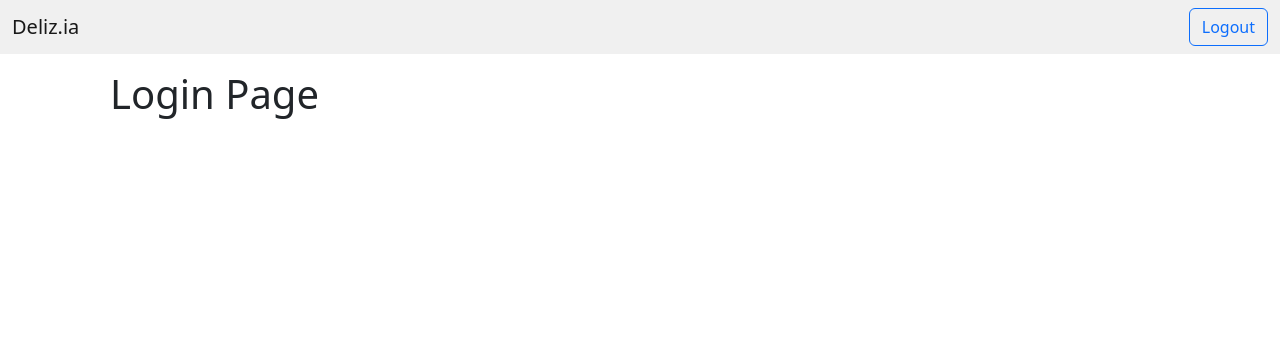
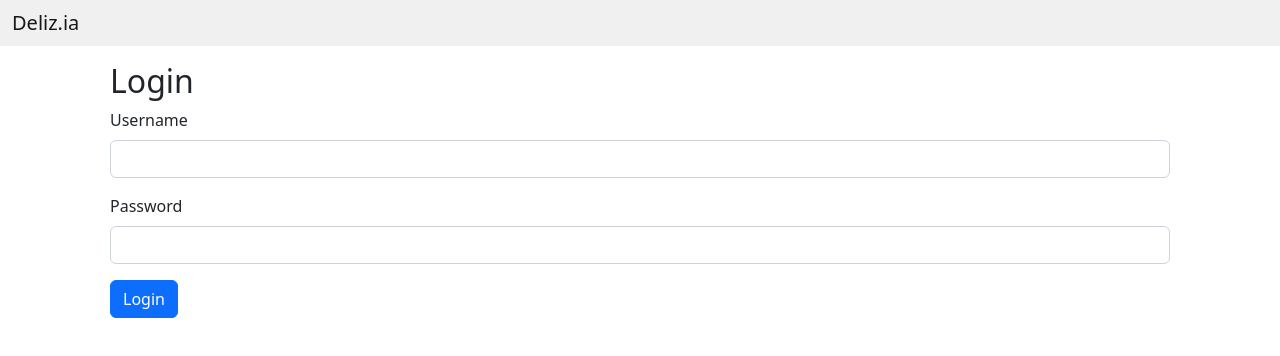
Before and after one commit to chiarazetaa/deliz.ia, an Angular app in the folder frontend/: page /login in a window 1280 px wide. Shown: the top 356 px of the page. Built offline with nearby package versions, Linux system fonts and the light colour scheme.

Commit message:
basic authentication using guards

```diff
--- /dev/null
+++ b/frontend/src/app/_helpers/auth.guard.ts
@@ -0,0 +1,23 @@
+import { Injectable } from "@angular/core";
+import { ActivatedRouteSnapshot, CanActivate, Router, RouterStateSnapshot } from "@angular/router";
+import { AuthenticationService } from "../_services/authentication.service";
+
+@Injectable({ providedIn: 'root' })
+export class AuthGuard implements CanActivate {
+    constructor(
+        private router: Router,
+        private authenticationService: AuthenticationService
+    ) {}
+
+    canActivate(route: ActivatedRouteSnapshot, state: RouterStateSnapshot) {
+        const currentUser = this.authenticationService.currentUserValue;
+        if (currentUser) {
+            // authorised so return true
+            return true;
+        }
+
+        // not logged in so redirect to login page with the return url
+        this.router.navigate(['/login']);
+        return false;
+    }
+}
--- /dev/null
+++ b/frontend/src/app/_helpers/error.interceptor.ts
@@ -0,0 +1,23 @@
+import { HttpEvent, HttpHandler, HttpInterceptor, HttpRequest } from "@angular/common/http";
+import { Injectable } from "@angular/core";
+import { Observable, throwError } from "rxjs";
+import { catchError } from 'rxjs/operators';
+import { AuthenticationService } from "../_services/authentication.service";
+
+@Injectable()
+export class ErrorInterceptor implements HttpInterceptor {
+    constructor(private authenticationService: AuthenticationService) {}
+
+    intercept(request: HttpRequest<any>, next: HttpHandler): Observable<HttpEvent<any>> {
+        return next.handle(request).pipe(catchError(err => {
+            if (err.status === 401) {
+                // auto logout if 401 response returned from api
+                this.authenticationService.logout();
+                location.reload();
+            }
+
+            const error = err.error.message || err.statusText;
+            return throwError(error);
+        }))
+    }
+}
--- /dev/null
+++ b/frontend/src/app/_helpers/fake-backend.ts
@@ -0,0 +1,64 @@
+import { Injectable } from '@angular/core';
+import { HttpRequest, HttpResponse, HttpHandler, HttpEvent, HttpInterceptor, HTTP_INTERCEPTORS } from '@angular/common/http';
+import { Observable, of, throwError } from 'rxjs';
+import { delay, mergeMap, materialize, dematerialize } from 'rxjs/operators';
+
+let users = [
+    { id: 1, firstName: 'Jason', lastName: 'Watmore', username: 'test', password: 'test' }
+];
+
+@Injectable()
+export class FakeBackendInterceptor implements HttpInterceptor {
+    intercept(request: HttpRequest<any>, next: HttpHandler): Observable<HttpEvent<any>> {
+        const { url, method, headers, body } = request;
+
+        // wrap in delayed observable to simulate server api call
+        return of(null)
+            .pipe(mergeMap(handleRoute))
+            .pipe(materialize()) // call materialize and dematerialize to ensure delay even if an error is thrown (https://github.com/Reactive-Extensions/RxJS/issues/648)
+            .pipe(delay(500))
+            .pipe(dematerialize());
+
+        function handleRoute() {
+            switch (true) {
+                case url.endsWith('/users/authenticate') && method === 'POST':
+                    return authenticate();
+                default:
+                    // pass through any requests not handled above
+                    return next.handle(request);
+            }
+        }
+
+        // route functions
+
+        function authenticate() {
+            const { username, password } = body;
+            const user = users.find(x => x.username === username && x.password === password);
+            if (!user) return error('Username or password is incorrect');
+            return ok({
+                id: user.id,
+                username: user.username,
+                firstName: user.firstName,
+                lastName: user.lastName,
+                token: 'fake-jwt-token'
+            })
+        }
+
+        // helper functions
+
+        function ok(body?) {
+            return of(new HttpResponse({ status: 200, body }))
+        }
+
+        function error(message) {
+            return throwError({ error: { message } });
+        }
+    }
+}
+
+export const fakeBackendProvider = {
+    // use fake backend in place of Http service for backend-less development
+    provide: HTTP_INTERCEPTORS,
+    useClass: FakeBackendInterceptor,
+    multi: true
+};
--- /dev/null
+++ b/frontend/src/app/_helpers/jwt.interceptor.ts
@@ -0,0 +1,23 @@
+import { HttpEvent, HttpHandler, HttpInterceptor, HttpRequest } from "@angular/common/http";
+import { Injectable } from "@angular/core";
+import { Observable } from "rxjs";
+import { AuthenticationService } from "../_services/authentication.service";
+
+@Injectable()
+export class JwtInterceptor implements HttpInterceptor {
+    constructor(private authenticationService: AuthenticationService) {}
+
+    intercept(request: HttpRequest<any>, next: HttpHandler): Observable<HttpEvent<any>> {
+        // add authorization header with jwt token if available
+        let currentUser = this.authenticationService.currentUserValue;
+        if (currentUser && currentUser.token) {
+            request = request.clone({
+                setHeaders: {
+                    Authorization: `Bearer ${currentUser.token}`
+                }
+            });
+        }
+
+        return next.handle(request);
+    }
+}
--- a/frontend/src/app/_services/authentication.service.ts
+++ b/frontend/src/app/_services/authentication.service.ts
@@ -18,7 +18,7 @@ export class AuthenticationService {
     }
 
     login(username, password) {
-        return this.http.post<any>(`${config.apiUrl}/users/authenticate`, { username, password })
+        return this.http.post<any>('http://localhost:4200/users/authenticate', { username, password })
             .pipe(map(user => {
                 // store user details and jwt token in local storage to keep user logged in between page refreshes
                 localStorage.setItem('currentUser', JSON.stringify(user));
--- a/frontend/src/app/app-routing.module.ts
+++ b/frontend/src/app/app-routing.module.ts
@@ -5,10 +5,11 @@ import { ItemDetailComponent } from './items/item-detail/item-detail.component';
 import { ItemEditComponent } from './items/item-edit/item-edit.component';
 import { ItemStartComponent } from './items/item-start/item-start.component';
 import { ItemsComponent } from './items/items.component';
+import { AuthGuard } from './_helpers/auth.guard';
 
 const routes: Routes = [
   { path: '', redirectTo: '/items', pathMatch: 'full' },
-  { path: 'items', component: ItemsComponent, children: [
+  { path: 'items', component: ItemsComponent, canActivate: [AuthGuard], children: [
     { path: '', component: ItemStartComponent },
     { path: 'new', component: ItemEditComponent },
     { path: ':id', component: ItemDetailComponent },
--- a/frontend/src/app/app.module.ts
+++ b/frontend/src/app/app.module.ts
@@ -3,7 +3,7 @@ import { NgModule } from '@angular/core';
 import { FormsModule, ReactiveFormsModule } from '@angular/forms';
 import { ItemComponent } from './items/item-list/item/item.component';
 import { NgbModule}  from '@ng-bootstrap/ng-bootstrap';
-import { HttpClientModule } from '@angular/common/http';
+import { HttpClientModule, HTTP_INTERCEPTORS } from '@angular/common/http';
 import { CommonModule } from '@angular/common';
 
 import { AppRoutingModule } from './app-routing.module';
@@ -15,6 +15,9 @@ import { ItemListComponent } from './items/item-list/item-list.component';
 import { ItemStartComponent } from './items/item-start/item-start.component';
 import { ItemEditComponent } from './items/item-edit/item-edit.component';
 import { LoginComponent } from './login/login.component';
+import { JwtInterceptor } from './_helpers/jwt.interceptor';
+import { ErrorInterceptor } from './_helpers/error.interceptor';
+import { fakeBackendProvider } from './_helpers/fake-backend';
 
 @NgModule({
   declarations: [
@@ -37,7 +40,12 @@ import { LoginComponent } from './login/login.component';
     NgbModule,
     HttpClientModule
   ],
-  providers: [],
+  providers: [
+    { provide: HTTP_INTERCEPTORS, useClass: JwtInterceptor, multi: true },
+    { provide: HTTP_INTERCEPTORS, useClass: ErrorInterceptor, multi: true },
+    // provider used to create fake backend
+    fakeBackendProvider
+  ],
   bootstrap: [AppComponent]
 })
 export class AppModule { }
--- a/frontend/src/app/header/header.component.html
+++ b/frontend/src/app/header/header.component.html
@@ -3,7 +3,7 @@
         <div class="navbar-start">
             <a class="navbar-brand" routerLink="/login">Deliz.ia</a>
         </div>
-        <div class="navbar-end">
+        <div class="navbar-end" *ngIf="currentUser">
             <button type="button" class="btn btn-outline-primary" (click)="logout()">Logout</button>
         </div>
     </div>
--- a/frontend/src/app/login/login.component.html
+++ b/frontend/src/app/login/login.component.html
@@ -1 +1,27 @@
-<h1>Login Page</h1>
+<div *ngIf="error" class="alert alert-danger">{{ error }}</div>
+
+<h2>Login</h2>
+<form [formGroup]="loginForm" (ngSubmit)="onSubmit()">
+    <div class="mb-3">
+        <label for="username" class="form-label">Username</label>
+        <input type="text" formControlName="username" class="form-control"
+            [ngClass]="{ 'is-invalid': submitted && f.username.errors }" />
+        <div *ngIf="submitted && f.username.errors" class="invalid-feedback">
+            <div *ngIf="f.username.errors.required">Campo obbligatorio</div>
+        </div>
+    </div>
+    <div class="mb-3">
+        <label for="password" class="form-label">Password</label>
+        <input type="password" formControlName="password" class="form-control"
+            [ngClass]="{ 'is-invalid': submitted && f.password.errors }" />
+        <div *ngIf="submitted && f.password.errors" class="invalid-feedback">
+            <div *ngIf="f.password.errors.required">Campo obbligatorio</div>
+        </div>
+    </div>
+    <div class="form-group">
+        <button [disabled]="loading" class="btn btn-primary">
+            <span *ngIf="loading" class="spinner-border spinner-border-sm mr-1"></span>
+            Login
+        </button>
+    </div>
+</form>
--- a/frontend/src/app/login/login.component.ts
+++ b/frontend/src/app/login/login.component.ts
@@ -1,10 +1,68 @@
-import { Component } from '@angular/core';
+import { Component, OnInit } from '@angular/core';
+import { FormBuilder, FormGroup, Validators } from '@angular/forms';
+import { ActivatedRoute, Router } from '@angular/router';
+import { first } from 'rxjs';
+import { AuthenticationService } from '../_services/authentication.service';
 
 @Component({
   selector: 'app-login',
   templateUrl: './login.component.html',
   styleUrls: ['./login.component.css']
 })
-export class LoginComponent {
+export class LoginComponent implements OnInit{
+  loginForm: FormGroup;
+  loading = false;
+  submitted = false;
+  returnUrl: string;
+  error: string;
+
+  constructor (
+    private formBuilder: FormBuilder,
+    private route: ActivatedRoute,
+    private router: Router,
+    private authenticationService: AuthenticationService
+  ) {
+    // redirect to home if already logged in
+    if (this.authenticationService.currentUserValue) {
+      this.router.navigate(['/']);
+    }
+  }
+
+  ngOnInit(): void {
+    this.loginForm = this.formBuilder.group({
+      username: ['', Validators.required],
+      password: ['', Validators.required]
+    });
+
+    // get return url from route parameters or default to '/'
+    this.returnUrl = this.route.snapshot.queryParams['returnUrl'] || '/';
+  }
+
+  // convenience getter for easy access to form fields
+  get f() { return this.loginForm.controls; }
+
+  onSubmit() {
+    this.submitted = true;
+
+    // stop here if form is invalid
+    if (this.loginForm.invalid) {
+      return;
+    }
+
+    this.loading = true;
+
+    // check credentials
+    this.authenticationService.login(this.f.username.value, this.f.password.value)
+    .pipe(first())
+    .subscribe(
+      data => {
+        this.router.navigate([this.returnUrl]);
+      },
+      error => {
+        this.error = (error.message) ? error.message : error;
+        this.loading = false;
+      }
+    );
+  }
 
 }
```
